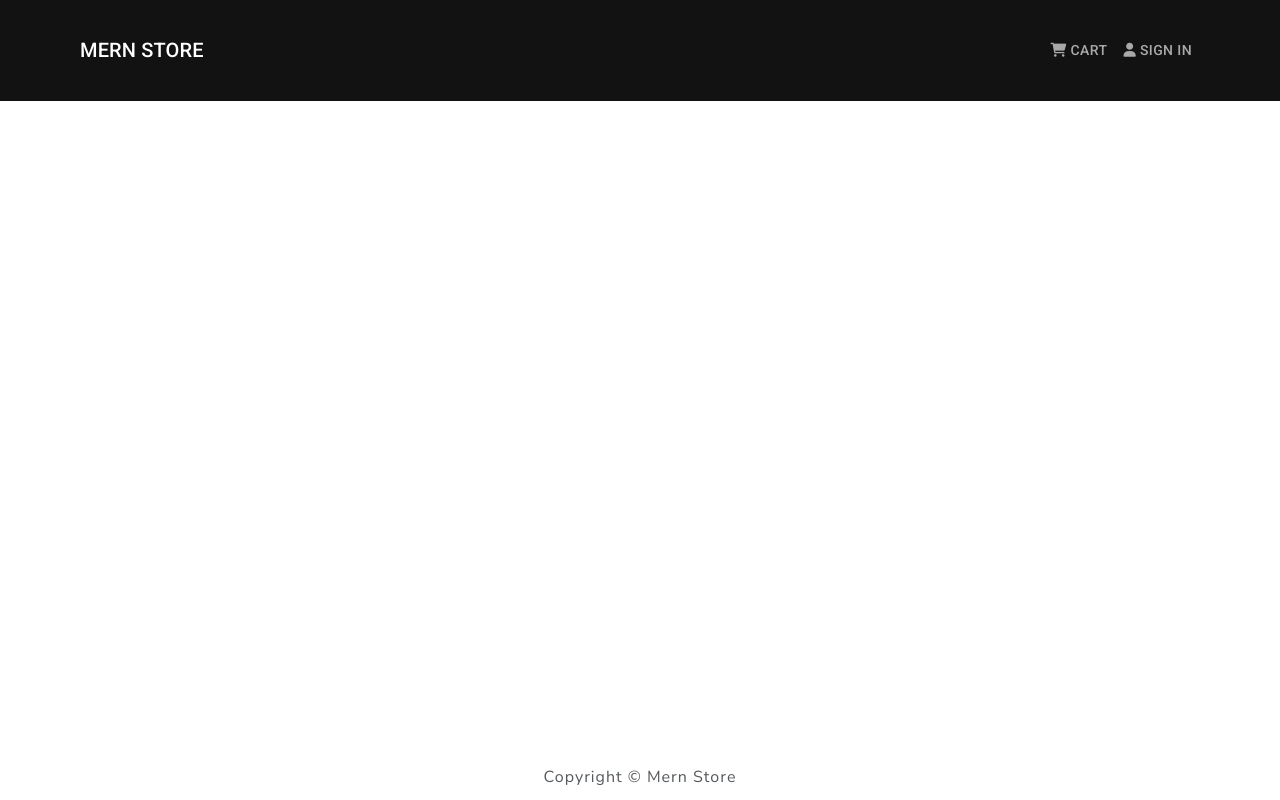
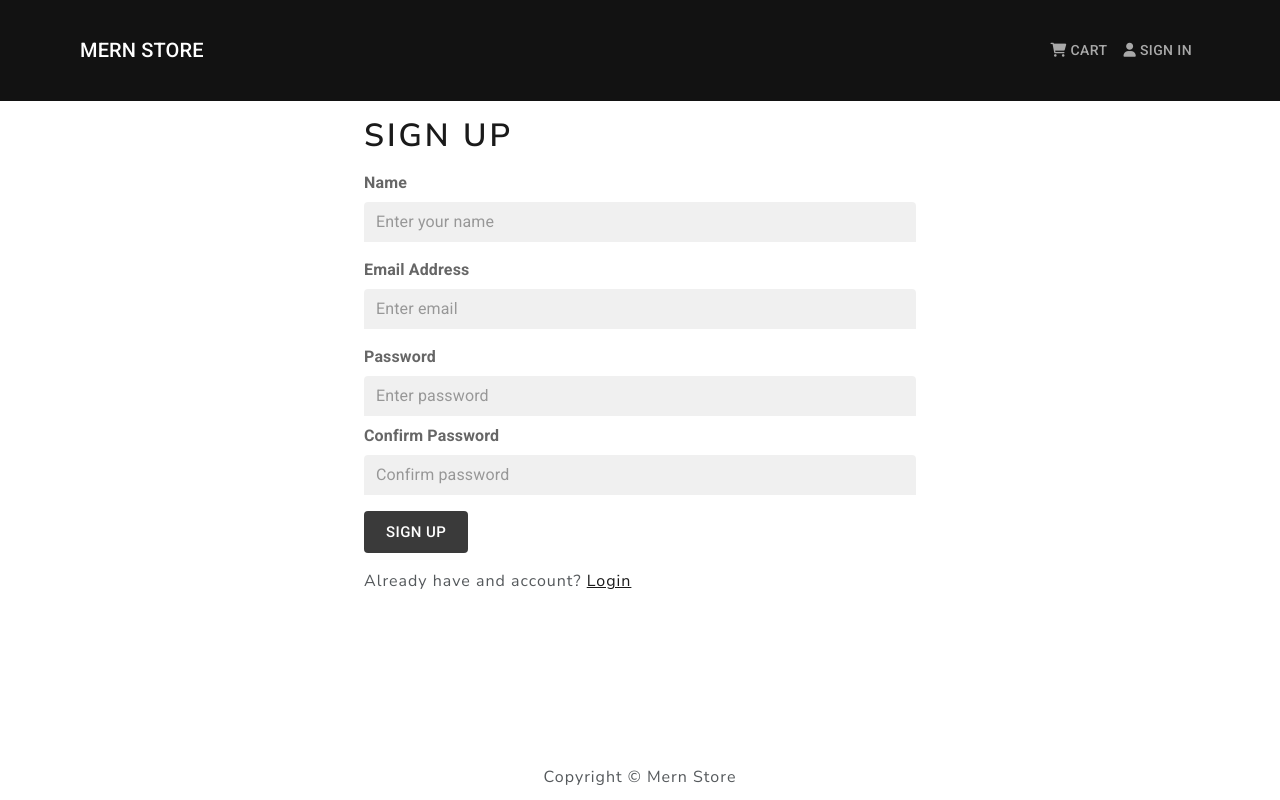
Before and after one commit to GuyBritish/MernStore, a React (Create React App) app in the folder frontend/: page /register in a window 1280 px wide. Built offline with nearby package versions, Linux system fonts and the light colour scheme.

Commit message:
Add user registration page

```diff
--- a/frontend/src/App.js
+++ b/frontend/src/App.js
@@ -6,9 +6,10 @@ import Footer from "./components/layout/Footer";
 import ProductList from "./components/products/ProductList";
 import ProductDetails from "./components/products/ProductDetails";
 import Cart from "./components/cart/Cart";
+import LoginForm from "./components/users/LoginForm";
+import RegisterForm from "./components/users/RegisterForm";
 
 import { Container } from "@mui/material";
-import LoginForm from "./components/users/LoginForm";
 
 function App() {
 	return (
@@ -22,6 +23,7 @@ function App() {
 						<Route path="/cart" element={<Cart />} />
 						<Route path="/cart/:id" element={<Cart />} />
 						<Route path="/login" element={<LoginForm />} />
+						<Route path="/register" element={<RegisterForm />} />
 					</Routes>
 				</Container>
 			</main>
--- /dev/null
+++ b/frontend/src/components/users/RegisterForm.js
@@ -0,0 +1,147 @@
+import React, { useState, useEffect } from "react";
+import { Link, resolvePath, useNavigate, useSearchParams } from "react-router-dom";
+import { useDispatch, useSelector } from "react-redux";
+
+import { register } from "../../actions/userActions";
+
+import FormContainer from "../UI/FormContainer";
+import AlertMessage from "../UI/AlertMessage";
+import Loader from "../UI/Loader";
+import { Button, FormGroup, Grid, FilledInput, InputLabel } from "@mui/material";
+
+const RegisterForm = () => {
+	const navigate = useNavigate();
+	const dispatch = useDispatch();
+	const [query] = useSearchParams();
+
+	const [name, setName] = useState("");
+	const [email, setEmail] = useState("");
+	const [password, setPassword] = useState("");
+	const [confirmPassword, setConfirmPassword] = useState("");
+	const [message, setMessage] = useState(null);
+
+	const { loading, error, userInfo } = useSelector((state) => {
+		return state.userRegister;
+	});
+
+	let redirect = query.get("redirect") || "/";
+
+	useEffect(() => {
+		if (userInfo) {
+			navigate(resolvePath(redirect), { replace: true });
+		}
+	}, [navigate, userInfo, redirect]);
+
+	const registerHandler = (event) => {
+		event.preventDefault();
+		if (password !== confirmPassword) {
+			setMessage("Passwords do not match");
+		} else {
+			dispatch(register(name, email, password));
+		}
+	};
+
+	return (
+		<FormContainer>
+			<h1>Sign Up</h1>
+			{message && <AlertMessage variant="error">{message}</AlertMessage>}
+			{error && <AlertMessage variant="error">{error}</AlertMessage>}
+			{loading && <Loader />}
+			<form onSubmit={registerHandler} className="mt-3">
+				<FormGroup className="my-3">
+					<InputLabel className="mb-2">
+						<strong>Name</strong>
+					</InputLabel>
+					<FilledInput
+						type="text"
+						id="name"
+						size="small"
+						hiddenLabel
+						disableUnderline
+						value={name}
+						placeholder="Enter your name"
+						onChange={(event) => {
+							setName(event.target.value);
+						}}
+					/>
+				</FormGroup>
+				<FormGroup className="my-3">
+					<InputLabel className="mb-2">
+						<strong>Email Address</strong>
+					</InputLabel>
+					<FilledInput
+						type="email"
+						id="email"
+						size="small"
+						hiddenLabel
+						disableUnderline
+						value={email}
+						placeholder="Enter email"
+						onChange={(event) => {
+							setEmail(event.target.value);
+						}}
+					/>
+				</FormGroup>
+				<FormGroup className="my-2">
+					<InputLabel className="mb-2">
+						<strong>Password</strong>
+					</InputLabel>
+					<FilledInput
+						type="password"
+						id="password"
+						size="small"
+						hiddenLabel
+						disableUnderline
+						value={password}
+						placeholder="Enter password"
+						onChange={(event) => {
+							setPassword(event.target.value);
+						}}
+					/>
+				</FormGroup>
+				<FormGroup className="my-2">
+					<InputLabel className="mb-2">
+						<strong>Confirm Password</strong>
+					</InputLabel>
+					<FilledInput
+						type="password"
+						id="passwordConfirm"
+						size="small"
+						hiddenLabel
+						disableUnderline
+						value={confirmPassword}
+						placeholder="Confirm password"
+						onChange={(event) => {
+							setConfirmPassword(event.target.value);
+						}}
+					/>
+				</FormGroup>
+				<Button
+					type="submit"
+					sx={{
+						flexGrow: 1,
+						mt: 2,
+						display: "block",
+						color: "inherit",
+						backgroundColor: "inherit",
+					}}
+					size="large"
+					className="darkButton"
+					variant="contained"
+					disableElevation
+				>
+					Sign Up
+				</Button>
+			</form>
+
+			<Grid container className="py-3">
+				<Grid item>
+					Already have and account?{" "}
+					<Link to={redirect ? `/login?redirect=${redirect}` : "/login"}>Login</Link>
+				</Grid>
+			</Grid>
+		</FormContainer>
+	);
+};
+
+export default RegisterForm;
```
